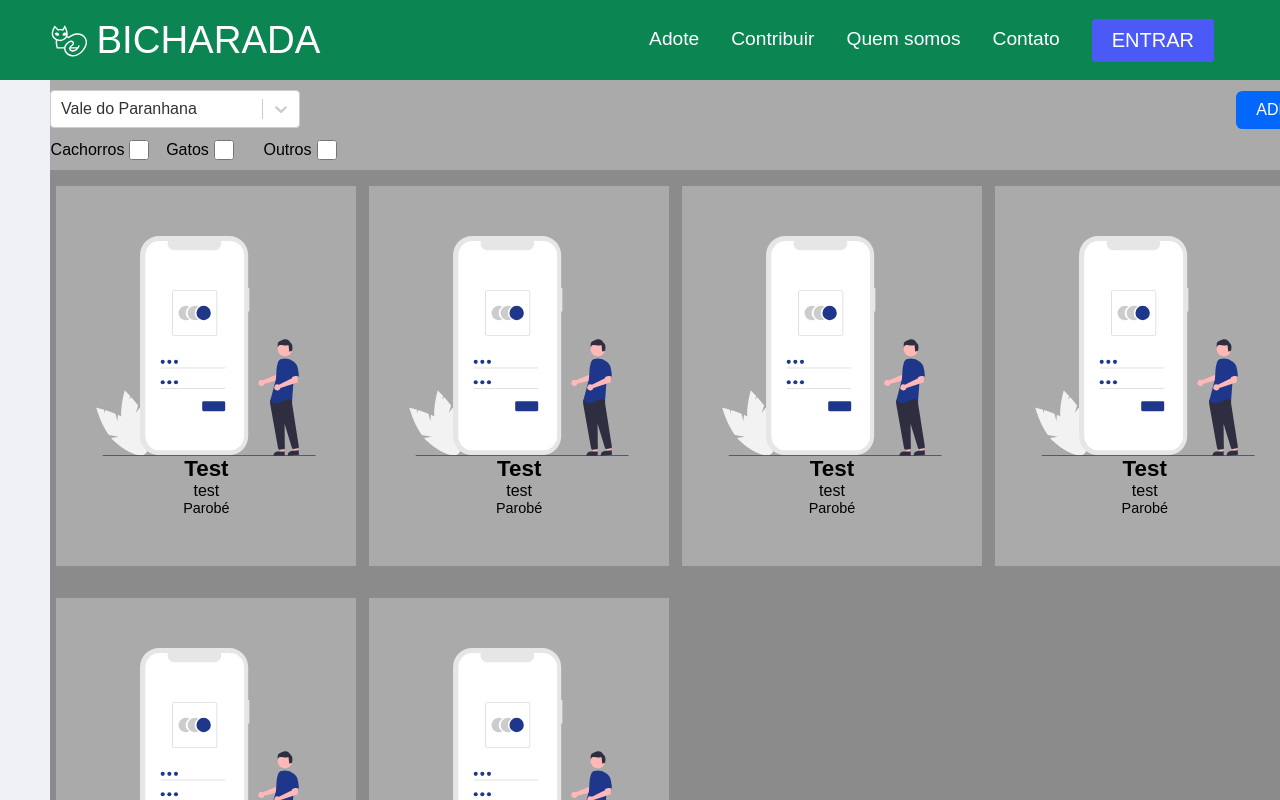
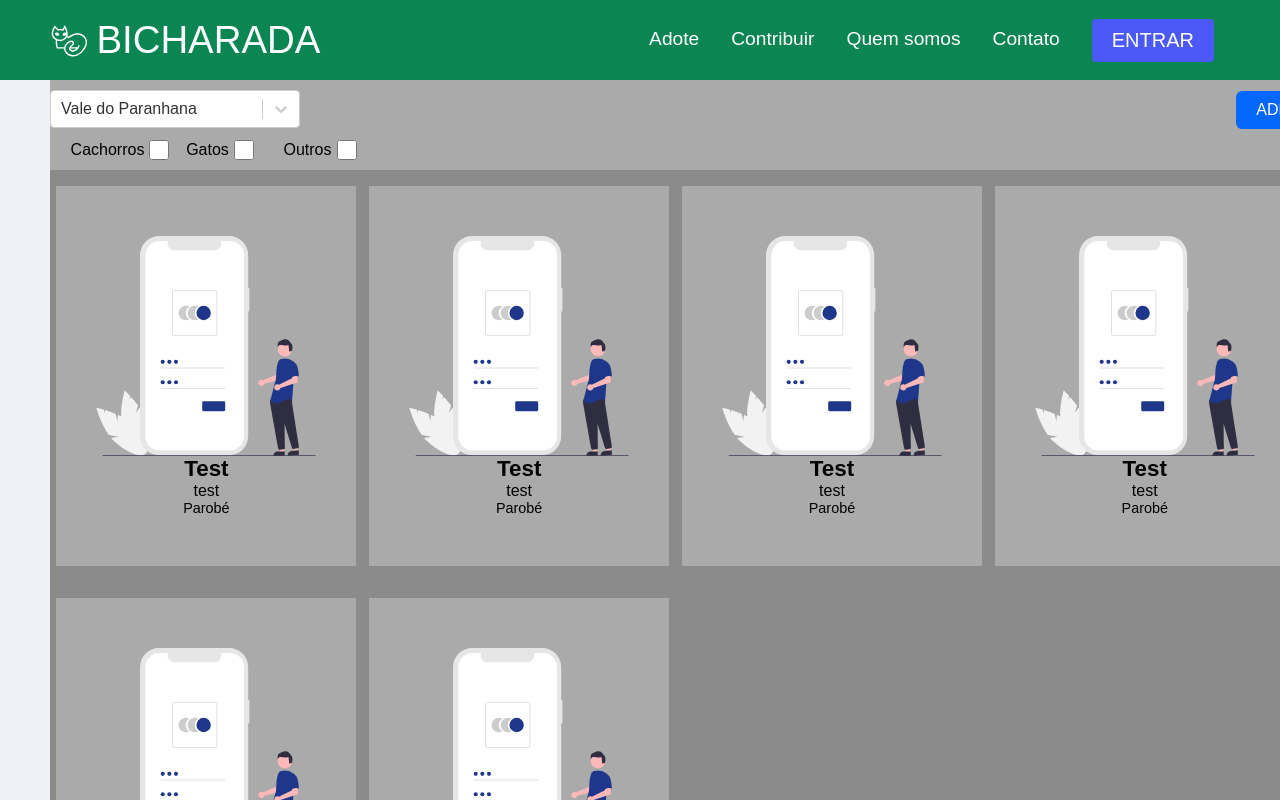
Before and after one commit to mateus-luciano/bicharada-web, a React (Create React App) app: page /adoptions in a window 1280 px wide. Shown: the top 800 px of the page. Built offline with nearby package versions, Linux system fonts and the light colour scheme.

Commit message:
ignored dotenv

```diff
--- a/src/pages/Adoption/styles.jsx
+++ b/src/pages/Adoption/styles.jsx
@@ -41,6 +41,7 @@ export const FormHeader = styled.form`
   display: flex;
   flex-direction: row;
   margin-top: 10px;
+  margin-left: 20px;
 `;
 
 export const CheckBoxContainer = styled.div`
--- a/src/routes/index.jsx
+++ b/src/routes/index.jsx
@@ -17,7 +17,7 @@ export default () => (
       <Route path="/sign-up" component={SignUp} />
       <Route path="/login" component={Login} />
       <Route path="/about" component={About} />
-      <Route path="/adoptions" component={Adoption} />
+      <Route path="/adoptions" exact component={Adoption} />
       <Route path="/contact" component={Contact} />
       <Route path="/contribute" component={Contribute} />
       <Route component={NotFound} />
```
Also changed, not shown: 1 other file (tests, documents, lock files or other folders).
